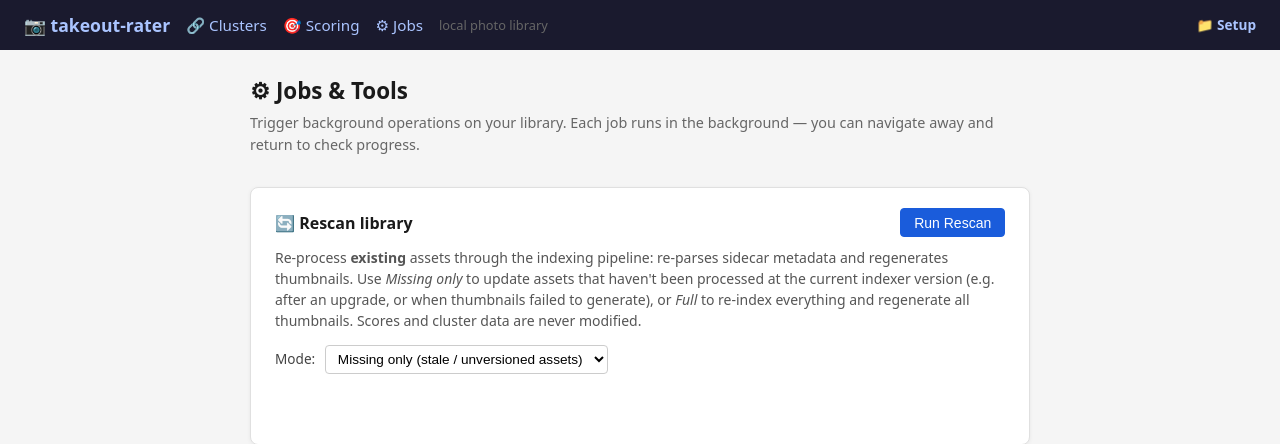
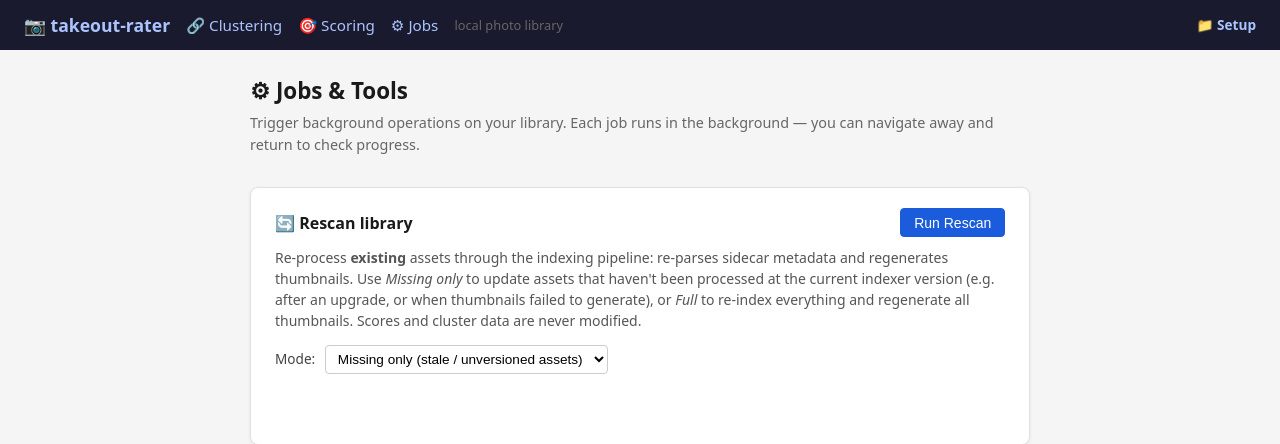
Before and after one commit to FelixDombek/takeout-rater, a Python web app: template src/takeout_rater/ui/templates/jobs.html in a window 1280 px wide. Shown: the top 444 px of the page. Run offline with Jinja, Linux system fonts and the light colour scheme; the template is opened without the code that fills it, so the values that code supplies are empty.

Commit message:
Apply suggestion from @FelixDombek

```diff
--- a/src/takeout_rater/ui/templates/base.html
+++ b/src/takeout_rater/ui/templates/base.html
@@ -87,7 +87,7 @@
   <div id="error-toast" role="alert" onclick="this.classList.remove('visible')"></div>
   <header>
     <a href="/assets">📷 takeout-rater</a>
-    <a href="/clusterings" style="font-size:0.95rem; color:#aac4ff; font-weight:normal;">🔗 Clusters</a>
+    <a href="/clusterings" style="font-size:0.95rem; color:#aac4ff; font-weight:normal;">🔗 Clustering</a>
     <a href="/scoring" style="font-size:0.95rem; color:#aac4ff; font-weight:normal;">🎯 Scoring</a>
     <a href="/jobs" style="font-size:0.95rem; color:#aac4ff; font-weight:normal;">⚙ Jobs</a>
     <span id="lib-status" class="muted" style="font-size:0.8rem;">local photo library</span>
```
